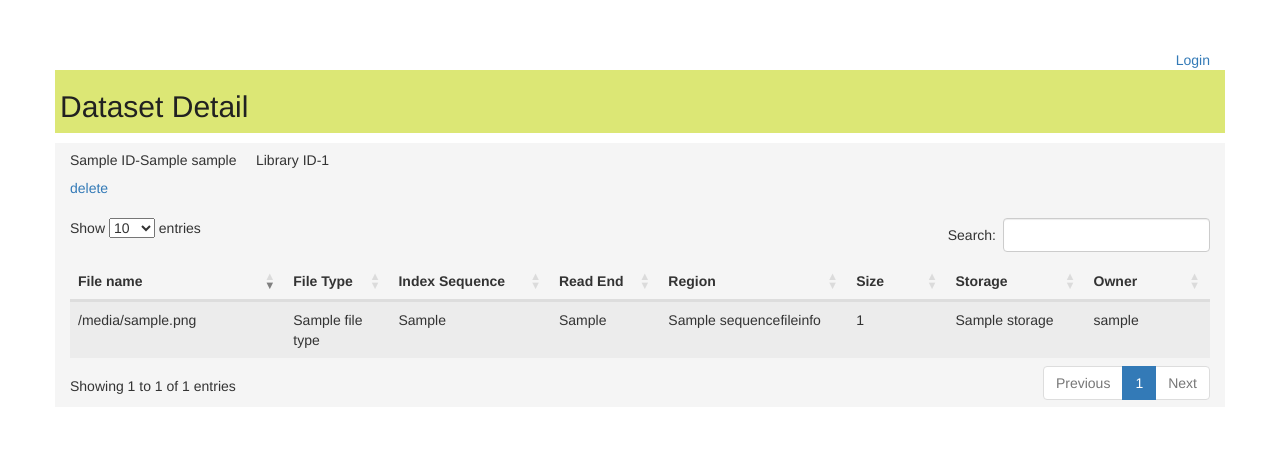
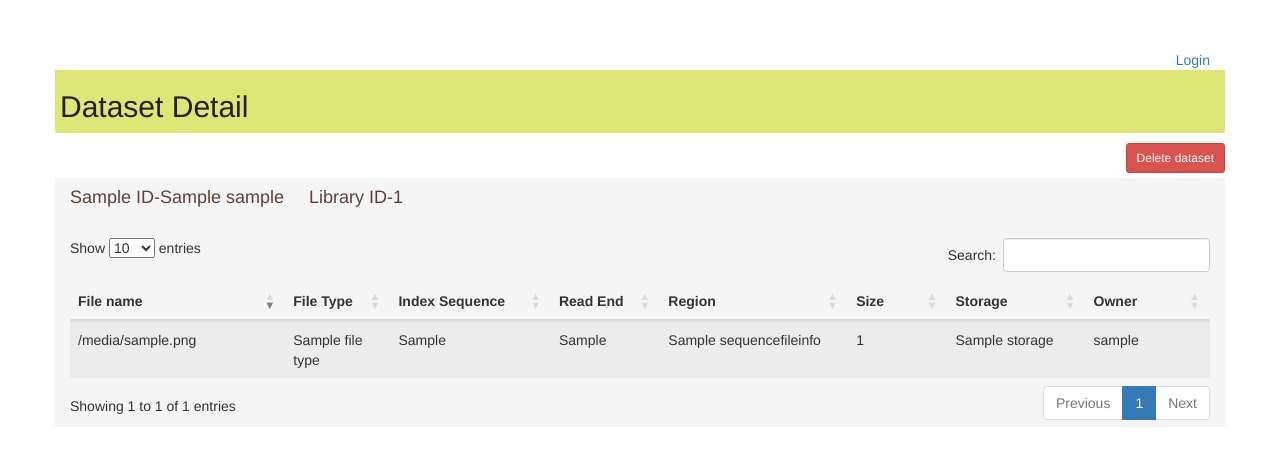
Before and after one commit to molonc/tantalus, a Django app: template tantalus/templates/tantalus/abstractdataset_detail.html in a window 1280 px wide. Shown: the part 52-511 px from the top of the page. Run offline with Django 3.2, Linux system fonts and the light colour scheme; the template is opened without the code that fills it: most values are stand-ins (such as "Sample title", 1, 10 or a date in 2020); some libraries are stand-ins or nearby versions.

Commit message:
ui: improve delete dataset button

```diff
--- a/tantalus/templates/tantalus/abstractdataset_detail.html
+++ b/tantalus/templates/tantalus/abstractdataset_detail.html
@@ -7,11 +7,13 @@
 
 {% block body %}
     <div class="container" style="padding:0; margin-bottom:5px;">
+         <a class="btn btn-danger btn-sm" style="float:right; margin-top:5px;" href="{% url 'dataset-delete' pk=object.id %}">Delete dataset</a>
     </div>
     <div class="container" style="background-color:#F5F5F5;">
         {% if object %}
-            <h5>Sample ID-{{object.sample}} &nbsp; &nbsp; Library ID-{{object.library.library_id}}</h5>
-            <a href="{% url 'dataset-delete' pk=object.id %}"><i class="icon-remove-sign" style="color:red"></i> delete</a>
+            <h4>Sample ID-{{object.sample}} &nbsp; &nbsp; Library ID-{{object.library.library_id}}</h4>
+
+
             <div class="table-responsive">
                 <table id="datatable" class="table table-striped" style="display:none;">
                     <thead>
```
